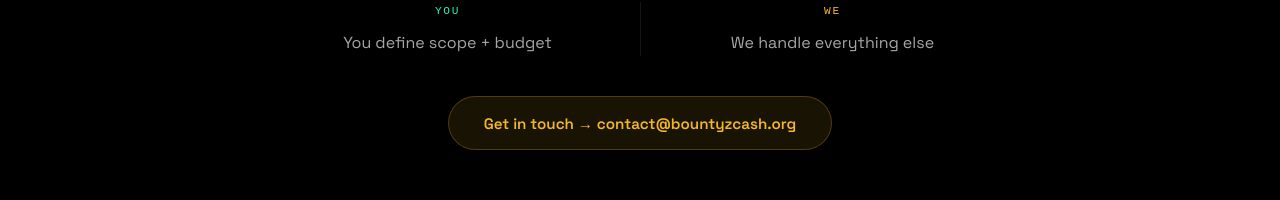
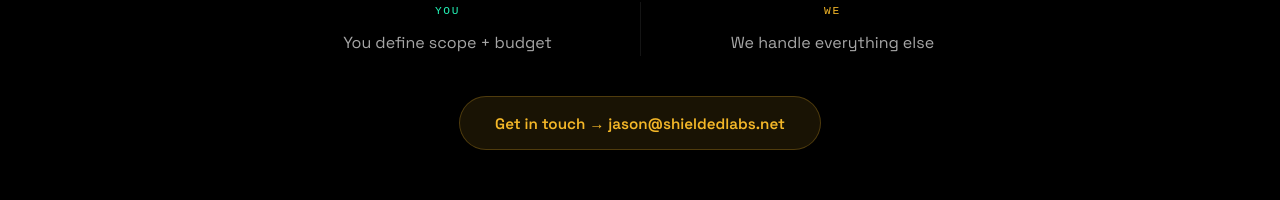
Before and after one commit to Michae2xl/bountyzcash, a Next.js app: page /hall-of-fame in a window 1280 px wide. Shown: the part 2505-2705 px from the top of the page. Built offline with nearby package versions, Linux system fonts and the light colour scheme.

Commit message:
fix: route all contact emails directly to Jason

```diff
--- a/src/app/hall-of-fame/page.tsx
+++ b/src/app/hall-of-fame/page.tsx
@@ -855,7 +855,7 @@ export default function HallOfFame() {
             </div>
 
             <a
-              href="mailto:contact@bountyzcash.org"
+              href="mailto:jason@shieldedlabs.net"
               style={{
                 display: "inline-flex",
                 alignItems: "center",
@@ -871,7 +871,7 @@ export default function HallOfFame() {
                 transition: "background 0.2s, border-color 0.2s",
               }}
             >
-              Get in touch &rarr; contact@bountyzcash.org
+              Get in touch &rarr; jason@shieldedlabs.net
             </a>
           </div>
         </section>
```
